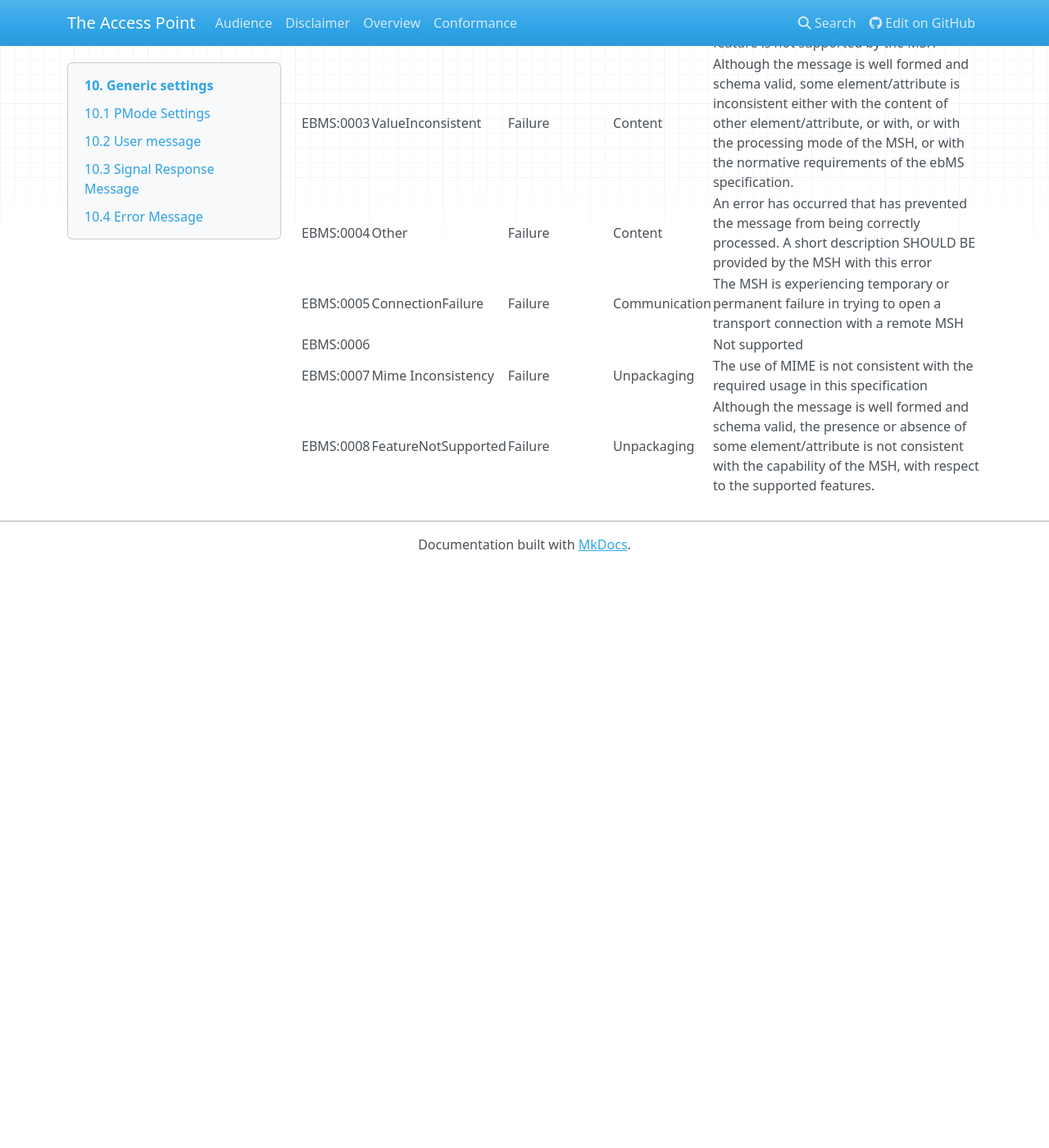
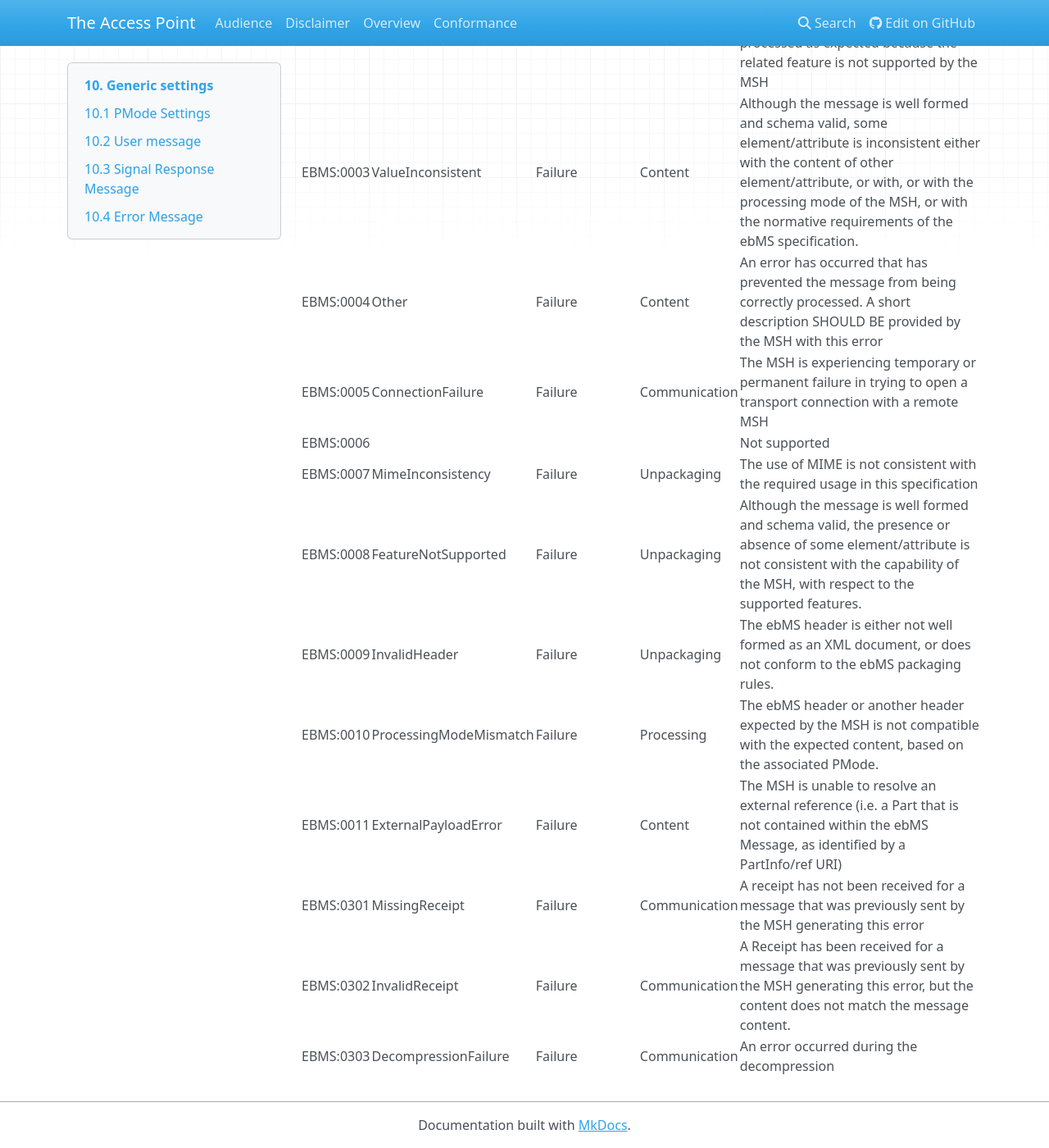
Before and after one commit to Digital-Business-Council/Access-Point, an MkDocs documentation site: the page built from docs/generic-settings.md, in a window 1280 px wide and 1400 px high, scrolled down 2668 px. Shown: the whole window at 82% size. Built offline with MkDocs 1.6.1, drawn with Linux system fonts in a browser that asks for light colours; nearby versions of some CDN libraries; old or Windows-style settings are respelled for this version of MkDocs; before the commit the page ends 3360 px from its top, so only the background shows below that.

Commit message:
Update generic-settings.md

```diff
--- a/docs/generic-settings.md
+++ b/docs/generic-settings.md
@@ -83,5 +83,11 @@ EBMS:0003 | ValueInconsistent | Failure | Content | Although the message is well
 EBMS:0004 | Other | Failure | Content | An error has occurred that has prevented the message from being correctly processed. A short description SHOULD BE provided by the MSH with this error |
 EBMS:0005 | ConnectionFailure | Failure | Communication | The MSH is experiencing temporary or permanent failure in trying to open a transport connection with a remote MSH |
 EBMS:0006 | | | |Not supported |
-EBMS:0007 | Mime Inconsistency |Failure  | Unpackaging | The use of MIME is not consistent with the required usage in this specification |
+EBMS:0007 | MimeInconsistency |Failure  | Unpackaging | The use of MIME is not consistent with the required usage in this specification |
 EBMS:0008  | FeatureNotSupported | Failure | Unpackaging | Although the message is well formed and schema valid, the presence or absence of some element/attribute is not consistent with the capability of the MSH, with respect to the supported features. |
+EBMS:0009 | InvalidHeader | Failure | Unpackaging | The ebMS header is either not well formed as an XML document, or does not conform to the ebMS packaging rules. |
+EBMS:0010 | ProcessingModeMismatch | Failure | Processing | The ebMS header or another header expected by the MSH is not compatible with the expected content, based on the associated PMode. |
+EBMS:0011 | ExternalPayloadError | Failure | Content | The MSH is unable to resolve an external reference (i.e. a Part that is not contained within the ebMS Message, as identified by a PartInfo/ref URI) |
+EBMS:0301 | MissingReceipt | Failure | Communication | A receipt has not been received for a message that was previously sent by the MSH generating this error |
+EBMS:0302 | InvalidReceipt | Failure | Communication | A Receipt has been received for a message that was previously sent by the MSH generating this error, but the content does not match the message content. |
+EBMS:0303 | DecompressionFailure | Failure | Communication | An error occurred during the decompression |
```
